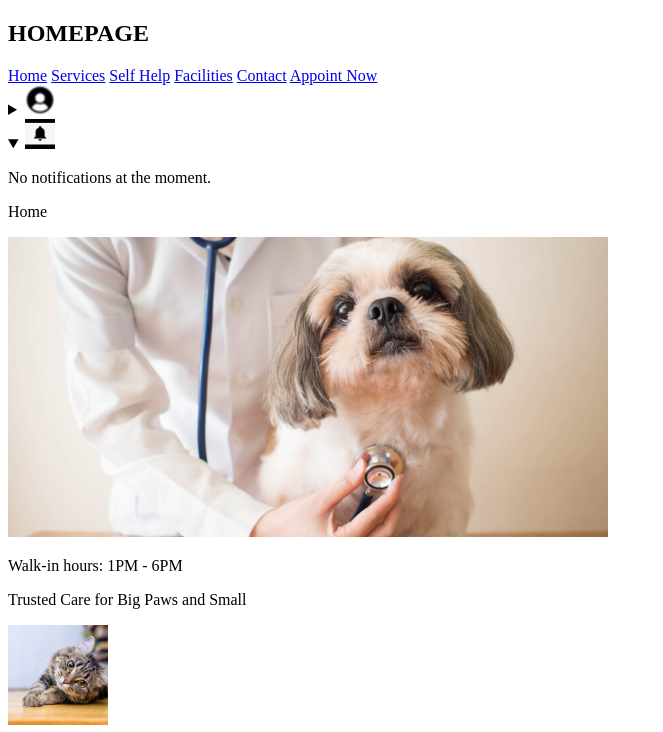
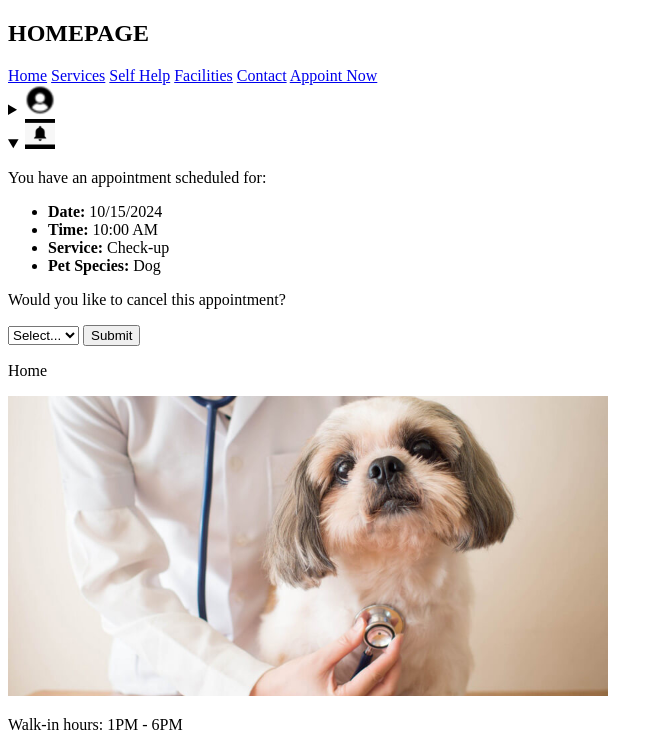
Before and after one commit to Yangkiiii/Veterinary-Clinic-WebApp, a Django app: page /Homepage/ in a window 1280 px wide, after a click that opens the changed part. Shown: the top 732 px of the page, without its empty margins (0-663 px from the left). Run offline with Django 5.2, Linux system fonts and the light colour scheme.

Commit message:
Update homepage.html
with notif (cancel choice)

```diff
--- a/VetClinic/myProject/VetClinic/templates/homepage.html
+++ b/VetClinic/myProject/VetClinic/templates/homepage.html
@@ -34,10 +34,23 @@
 
     <details>
         <summary>
-            <img class="notification-icon" src="{% static 'Media/notification.png' %}" alt="Profile Icon">
+            <img class="notification-icon" src="{% static 'Media/notification.png' %}" alt="Notification Icon">
         </summary>
-        <div>
-            <p>No notifications at the moment.</p>
+        <div class="notification-content">
+            <p>You have an appointment scheduled for:</p>
+            <ul>
+                <li><strong>Date:</strong> 10/15/2024</li>
+                <li><strong>Time:</strong> 10:00 AM</li>
+                <li><strong>Service:</strong> Check-up</li>
+                <li><strong>Pet Species:</strong> Dog</li>
+            </ul>
+            <p>Would you like to cancel this appointment?</p>
+            <select id="cancel-option">
+                <option value="">Select...</option>
+                <option value="yes">Yes</option>
+                <option value="no">No</option>
+            </select>
+            <button onclick="handleCancel()">Submit</button>
         </div>
     </details>
 
@@ -100,5 +113,24 @@
     </section>
 
     <br><br>
+
+    <script>
+        function handleCancel() {
+            const cancelOption = document.getElementById('cancel-option').value;
+            if (cancelOption === 'yes') {
+                const reason = prompt("Please provide a reason for cancellation:");
+                if (reason) {
+                    alert(`Your appointment has been cancelled for the following reason: ${reason}`);
+                    // Here you can add logic to update the appointment status in your system
+                } else {
+                    alert("Cancellation reason not provided.");
+                }
+            } else if (cancelOption === 'no') {
+                alert("Your appointment will remain scheduled.");
+            } else {
+                alert("Please select an option.");
+            }
+        }
+    </script>
 </body>
 </html>
```
Also changed, not shown: other parts of VetClinic/myProject/VetClinic/templates/homepage.html (+2 -2 lines).
